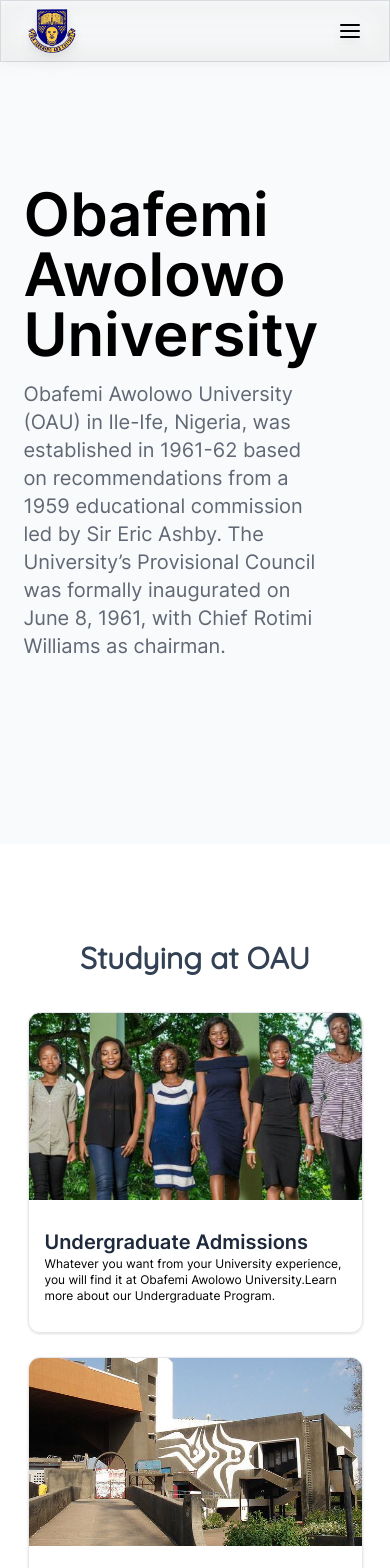
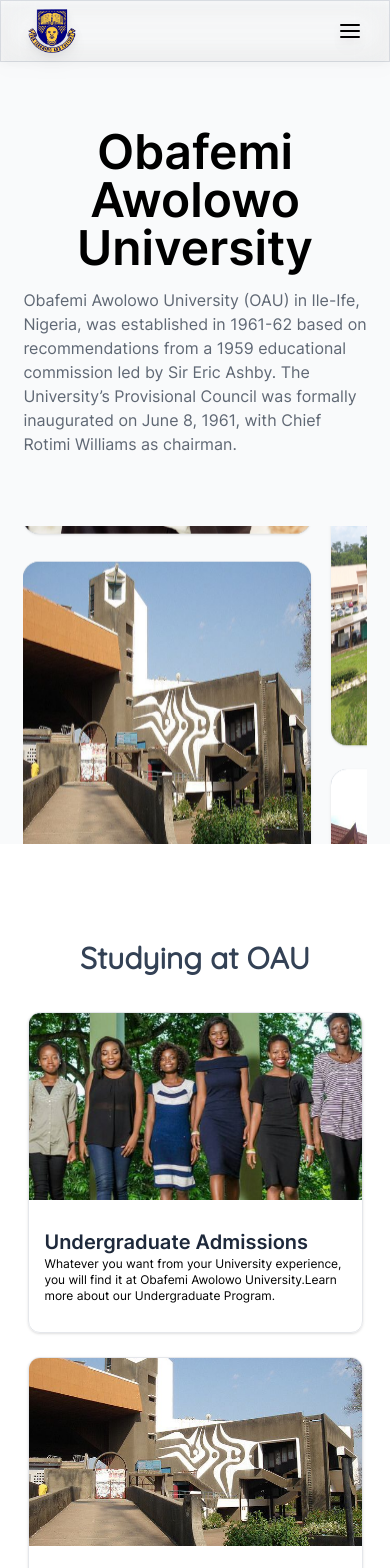
Before and after one commit to professor-12/oau, a Next.js app: page /home in a window 390 px wide. Shown: the top 1568 px of the page. Built offline with nearby package versions, Linux system fonts and the light colour scheme.

Commit message:
Herosection is now responsive

```diff
--- a/src/components/HeroSection.tsx
+++ b/src/components/HeroSection.tsx
@@ -3,14 +3,14 @@ import SlideImage from "./SlideImage";
 const HeroSection = () => {
     return (
         <div className="h-screen relative bg-[#F9FAFB] text-black">
-            <div className="w-[88%] mx-auto relative  items-center  flex justify-between  gap-24">
+            <div className="w-[88%] mx-auto relative  max-lg:pt-[calc(8rem)] items-center  lg:flex justify-between  gap-24">
                 <div className="flex-1 space-y-4">
-                    <h2 className="text-6xl font-semibold">Obafemi Awolowo University</h2>
-                    <p className="text-[#1e293bb3] text-xl tracking-normal">
+                    <h2 className="md:text-6xl text-5xl font-semibold max-md:text-center text-balance">Obafemi Awolowo University</h2>
+                    <p className="text-[#1e293bb3]  md:text-xl tracking-normal">
                         Obafemi Awolowo University (OAU) in Ile-Ife, Nigeria, was established in 1961-62 based on recommendations from a 1959 educational commission led by Sir Eric Ashby. The University’s Provisional Council was formally inaugurated on June 8, 1961, with Chief Rotimi Williams as chairman.</p>
                 </div>
 
-                <div className="overflow-hidden flex-1 pt-[calc(80px-10px)]  h-screen">
+                <div className="overflow-hidden w-full flex-1 pt-[calc(80px-10px)]  h-screen">
                     <SlideImage />
                 </div>
 
--- a/src/components/News.tsx
+++ b/src/components/News.tsx
@@ -25,7 +25,7 @@ OAU Academic Research Excellence Awardee & Ambassador, Prof.Anthony Adegbulugbe
 const News = () => {
   return (
     <section className='text-xl py-24 my-8'>
-      <h1 className='text-center font-[family-name:var(--font-quicksand)] font-semibold  mb-10 text-5xl'>
+      <h1 className='texgit t-center font-[family-name:var(--font-quicksand)] font-semibold  mb-10 text-5xl'>
         News and Event
       </h1>
       <div className='max-width gap-12 animate-gradient flex  px-12 items-center h-[20rem] bg-left-top rounded-3xl bg-gradient-to-br bg-clip-padding from-blue-600  to-violet-400'>
```
